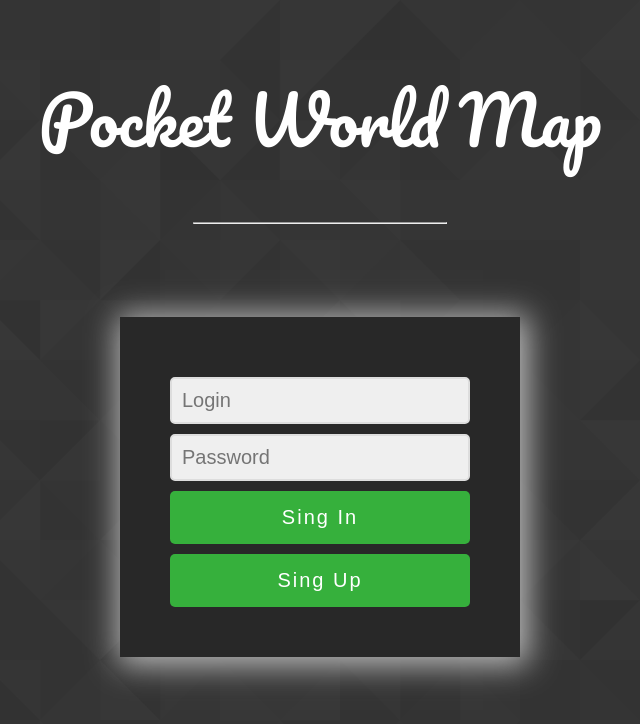
After one commit to Akihito759/PWM, a PHP site: page /login.php in a window 1280 px wide. The commit adds this page. Shown: the top 724 px of the page, without its empty margins (320-960 px from the left). Run offline with PHP 8.4, Linux system fonts and the light colour scheme.

Commit message:
New Dessignd Added

```diff
--- /dev/null
+++ b/assets/css/login_style.css
@@ -0,0 +1,113 @@
+@import url(http://fonts.googleapis.com/css?family=Pacifico);
+
+body
+{
+	/* Background pattern from subtlepatterns.com */
+	background-image: url("../../images/footer_lodyas.png");
+	font-size: 20px;
+}
+
+#container_login
+{
+	background-color: #282828 ;
+	color: white;
+	width: 300px;
+	padding: 50px;
+	margin-left: auto;
+	margin-right: auto;
+	margin-top: 50px;
+	webkit-box-shadow: 3px 3px 30px 5px rgba(204,204,204,0.9);
+	-moz-box-shadow: 3px 3px 30px 5px rgba(204,204,204,0.9);
+	box-shadow: 3px 3px 30px 5px rgba(204,204,204,0.9);
+}
+
+input[type=text],
+input[type=password]
+{
+	width: 300px;
+	background-color: #efefef;
+	color: #666;
+	border: 2px solid #ddd;
+	border-radius: 5px;
+	font-size: 20px;
+	padding: 10px;
+	box-sizing: border-box;
+	outline: none;
+	margin-top: 10px;
+
+}
+
+input[type=text]:focus,
+input[type=password]:focus
+{
+	webkit-box-shadow: 0px 0px 10px 2px rgba(204,204,204,0.9);
+	-moz-box-shadow: 0px 0px 10px 2px rgba(204,204,204,0.9);
+	box-shadow: 0px 0px 10px 2px rgba(204,204,204,0.9);
+	border: 2px solid #a5cda5;
+	background-color: #e9f3e9;
+	color: #428c42;
+}
+
+input[type=submit]
+{
+	width: 300px;
+	background-color: #36b03c;
+	font-size: 20px;
+	color: white;
+	padding: 15px 10px;
+	margin-top: 10px;
+	border: none;
+	border-radius: 5px;
+	cursor: pointer;
+	letter-spacing: 2px;
+	outline: none ;
+
+}
+
+input[type=submit]:focus
+{
+	webkit-box-shadow: 0px 0px 15px 5px rgba(204,204,204,0.9);
+	-moz-box-shadow: 0px 0px 15px 5px rgba(204,204,204,0.9);
+	box-shadow: 0px 0px 15px 5px rgba(204,204,204,0.9);
+}
+
+input[type=submit]:hover
+{
+	background-color: #FF6347;
+}
+
+
+
+#title
+{
+	margin-top: 50px;
+	font-family: 'Pacifico';
+	color: white;
+	font-weight: 500;
+    line-height: 2.1;
+
+	 text-align: center;
+    font-size: 66px;
+    font-family: 'Pacifico';
+    padding-bottom: 10px;
+    position: relative;
+}
+
+.logoutLblPos{
+	background-color: #282828 ;
+	color: white;
+	width: 100px;
+	background-color: #36b03c;
+	font-size: 10px;
+	color: white;
+	padding: 15px 10px;
+	margin-top: 10px;
+	border: none;
+	border-radius: 5px;
+	cursor: pointer;
+	letter-spacing: 2px;
+	outline: none ;
+   position:fixed;
+   right:10px;
+   top:5px;
+}
--- /dev/null
+++ b/login.php
@@ -0,0 +1,63 @@
+
+<?php
+	session_start();
+
+	if((isset($_SESSION['login']))&&($_SESSION['login']==true))
+	{
+		header('Location: /PWM/php/promap.html');
+		exit();
+	}
+?>
+
+<!DOCTYPE HTML>
+<html lang="pl">
+<head>
+	<meta charset="utf-8" />
+	<title>Stylizowanie formularzy</title>
+	<meta name="keywords" content="css, odcinek" />
+	<meta http-equiv="X-UA-Compatible" content="IE=edge,chrome=1" />
+
+	<link rel="stylesheet" href="assets/css/login_style.css" type="text/css" />
+
+</head>
+
+<body>
+
+
+	<div id="title">
+	Pocket World Map
+
+	<hr width="20%" />
+	</div>
+
+	<div id="container_login">
+
+			<form action = "php/zaloguj.php" method = "post">
+
+
+					<input type="text" placeholder="Login" name="login">
+
+
+					<input type="password"  placeholder="Password" name="password">
+
+	  <?php
+  if(isset($_SESSION['blad']))	echo $_SESSION['blad'];
+  ?>
+
+					<input type="submit"value="Sing In">
+
+
+
+				</form>
+
+		<form action="php/rejestracja.php" method="post">
+
+				<input type="submit"value="Sing Up">
+
+		</form>
+
+
+	</div>
+
+
+</body>
--- a/php/logout.php
+++ b/php/logout.php
@@ -4,6 +4,6 @@
 
 	session_unset();
 
-	header('Location: index.php');
+	header('Location: ../login.php');
 
 ?>
--- a/php/zaloguj.php
+++ b/php/zaloguj.php
@@ -42,7 +42,7 @@
 					$rezultat->close();
 
 					unset($_SESSION['blad']);
-					header('Location: /PWM/index.html');
+					header('Location: /PWM/php/promap.html');
 				}
 				else
 				{
@@ -56,7 +56,7 @@
 			else
 			{
 				$_SESSION['blad']= '<span style="color:red"> Unvailid login or password!</span>';
-				header('Location: index.php');
+				header('Location: /../PWM/login.php');
 			}
 
 
```
Also changed, not shown: Nowy dokument tekstowy.txt (deleted, +0 -9 lines), php/LOL/promap.html (deleted, +0 -107 lines), php/LOL/save.php (deleted, +0 -26 lines), php/index.php (+6 -1 lines), php/promap.html (added, +124 -0 lines), php/rejestracja.php (+7 -1 lines), php/save.php (added, +35 -0 lines), php/welcome.php (+37 -16 lines), assets/css/footer_lodyas.png (added), images/footer_lodyas.png (added), images/hexellence.png (added), 4 other files.
